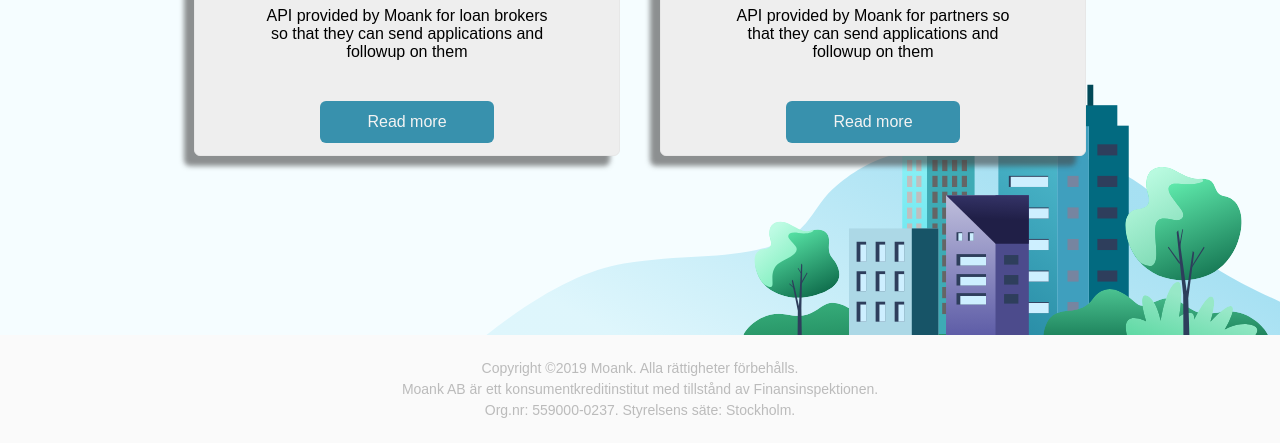
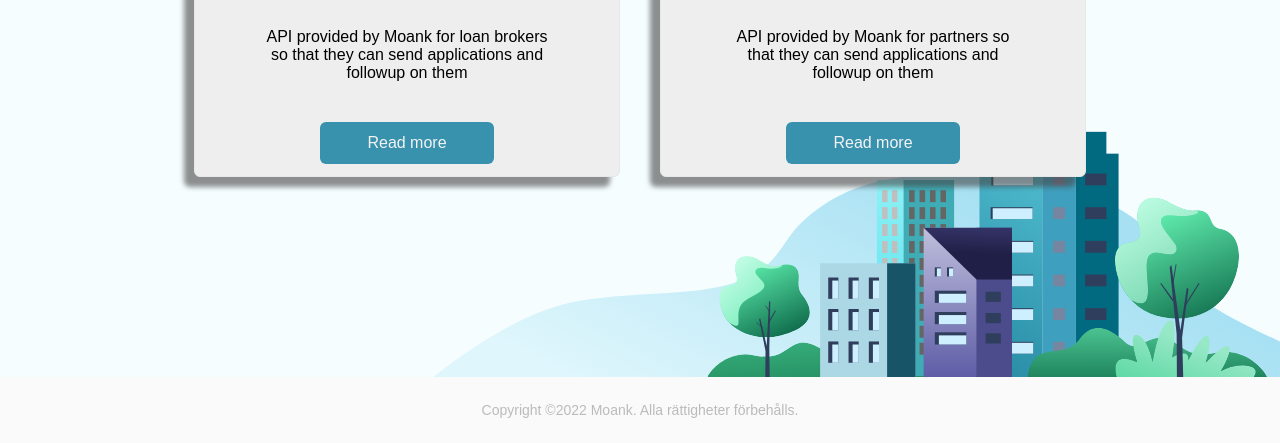
Before and after one commit to Moank/moank-open-api-docs, a plain HTML site: page index.html in a window 1280 px wide. Shown: the part 357-800 px from the top of the page. Drawn offline with Linux system fonts and the light colour scheme.

Commit message:
Udate docs footer

```diff
--- a/index.html
+++ b/index.html
@@ -51,9 +51,7 @@
     </div>
 
     <footer class="moank-footer">
-      <p>Copyright ©2019 Moank. Alla rättigheter förbehålls.</p>
-      <p>Moank AB är ett konsumentkreditinstitut med tillstånd av Finansinspektionen.</p>
-      <p>Org.nr: 559000-0237. Styrelsens säte: Stockholm.</p>
+      <p>Copyright ©2022 Moank. Alla rättigheter förbehålls.</p>
     </footer>
   </body>
 </html>
```
Also changed, not shown: brokers.html (+2 -4 lines), partners.html (+2 -4 lines), 2 other files.
